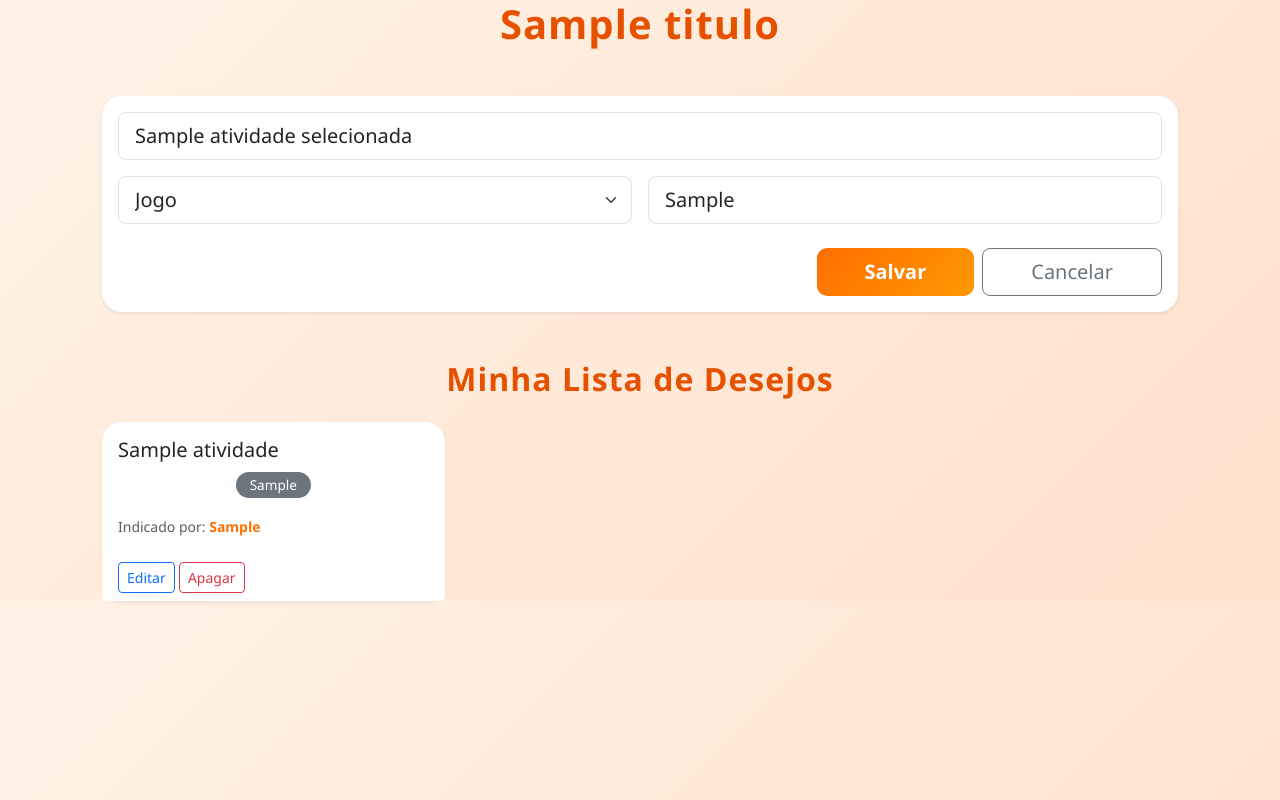
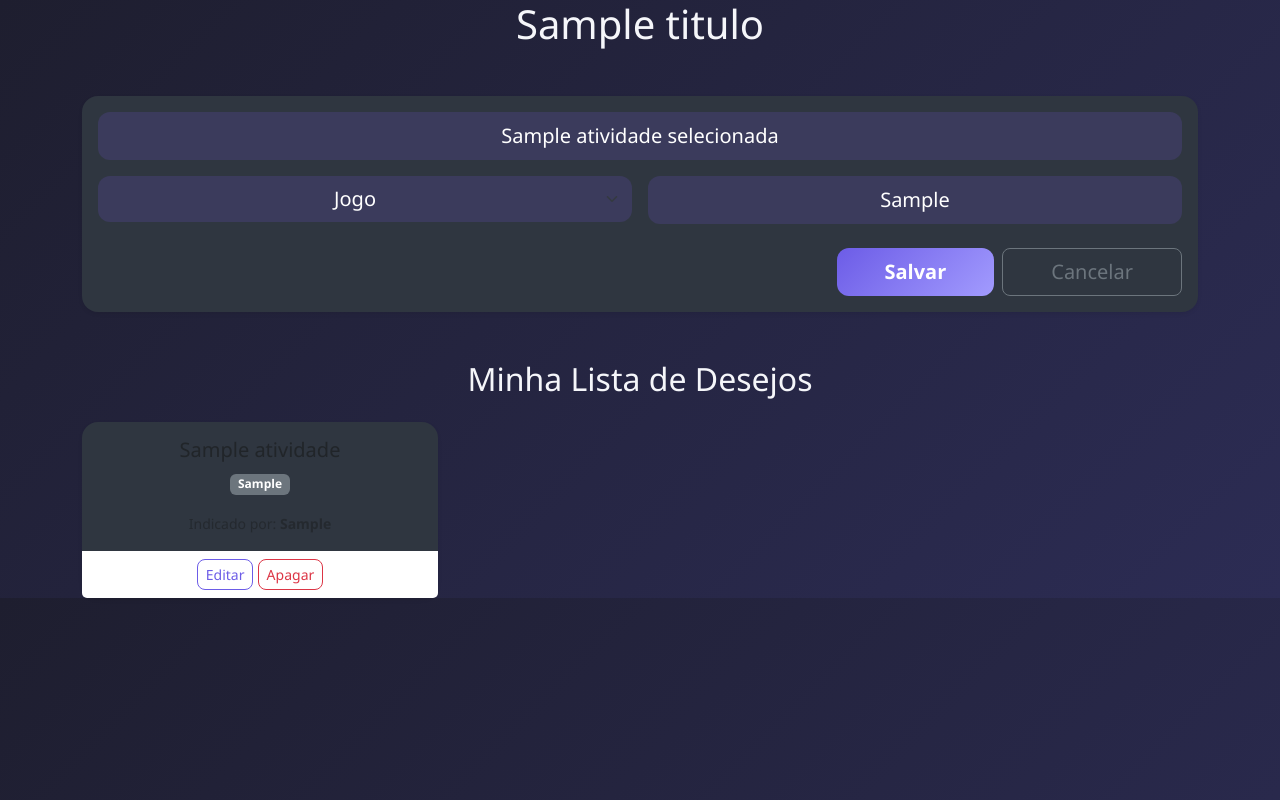
Before and after one commit to HeitorCarvalho26/wishilist, a Flask app: template templates/lista.html in a window 1280 px wide. Run offline with Flask 3, Linux system fonts and the light colour scheme; the template is opened without the code that fills it: most values are stand-ins (such as "Sample title", 1, 10 or a date in 2020).

Commit message:
styler: mudando um pouco o estilo

```diff
--- a/static/style.css
+++ b/static/style.css
@@ -1,70 +1,107 @@
+
 body {
-    background: linear-gradient(135deg, #fff3e6, #ffe0cc);
+    margin: 0;
+    background: linear-gradient(135deg, #1e1e2f, #2c2c54);
     font-family: 'Segoe UI', Tahoma, Geneva, Verdana, sans-serif;
+    color: #f5f6fa;
 }
 
-h1, h2 {
-    color: #e65100;
-    font-weight: 700;
+*{
     text-align: center;
-    letter-spacing: 1px;
+}
+
+.home-container {
+    height: 100vh;
+    display: flex;
+    justify-content: center;
+    align-items: center;
+    text-align: center;
+    flex-direction: column;
+}
+
+.home-container p {
+    font-size: 2rem;
+    font-weight: 600;
     margin-bottom: 20px;
 }
 
+
+.link-lista {
+    padding: 15px 35px;
+    font-size: 1.2rem;
+    background: linear-gradient(135deg, #00cec9, #0984e3);
+    color: white;
+    border-radius: 12px;
+    text-decoration: none;
+    font-weight: bold;
+    transition: 0.3s;
+}
+
+.link-lista:hover {
+    transform: scale(1.05);
+    background: linear-gradient(135deg, #00b894, #74b9ff);
+}
+
+
 .card {
+    border-radius: 16px;
     border: none;
-    border-radius: 20px;
-    background-color: #ffffff;
-    box-shadow: 0 12px 30px rgba(230, 81, 0, 0.15);
-    transition: transform 0.3s ease, box-shadow 0.3s ease;
+    background: #2f3640;
+    transition: 0.3s;
 }
 
 .card:hover {
     transform: translateY(-5px);
-    box-shadow: 0 18px 40px rgba(230, 81, 0, 0.25);
+    box-shadow: 0 10px 25px rgba(0, 0, 0, 0.4);
 }
 
-.badge {
-    font-size: 0.85rem;
-    padding: 6px 14px;
-    border-radius: 20px;
-    background-color: #ff9800;
-    color: white;
-    font-weight: 500;
+
+.form-control,
+.form-select {
+    border-radius: 12px;
+    border: none;
+    background-color: #3b3b5c;
+    color: #ffffff;
 }
 
-.text-muted strong {
-    color: #ff6f00;
-    font-weight: 600;
+.form-control:focus,
+.form-select:focus {
+    background-color: #44446a;
+    box-shadow: 0 0 0 3px rgba(100, 149, 237, 0.4);
+    color: white;
 }
 
 .btn-primary {
-    background: linear-gradient(135deg, #ff6f00, #ff9800);
+    background: linear-gradient(135deg, #6c5ce7, #a29bfe);
     border: none;
-    border-radius: 10px;
-    padding: 8px 18px;
-    font-weight: 600;
-    transition: all 0.3s ease;
+    border-radius: 12px;
+    font-weight: bold;
+    transition: 0.3s;
 }
 
 .btn-primary:hover {
-    background: linear-gradient(135deg, #e65100, #ff6f00);
     transform: scale(1.05);
 }
 
-.container {
-    max-width: 1100px;
+.btn-outline-primary {
+    border-radius: 8px;
+    border-color: #6c5ce7;
+    color: #6c5ce7;
 }
 
-p {
-    font-size: 1.1rem;
-    text-align: center;
-    color: #5d4037;
+.btn-outline-primary:hover {
+    background-color: #6c5ce7;
+    color: white;
 }
 
-.link-lista {
-    display: inline-block;
-    margin-top: 20px;
-    padding: 12px 24px;
-    background: linear-gradient(135deg, #ff6f00, #ff9800);
-    color
+.btn-outline-danger {
+    border-radius: 8px;
+}
+
+
+.alert-info {
+    background-color: #353b48;
+    border: none;
+    border-radius: 16px;
+    color: #dcdde1;
+}
```
